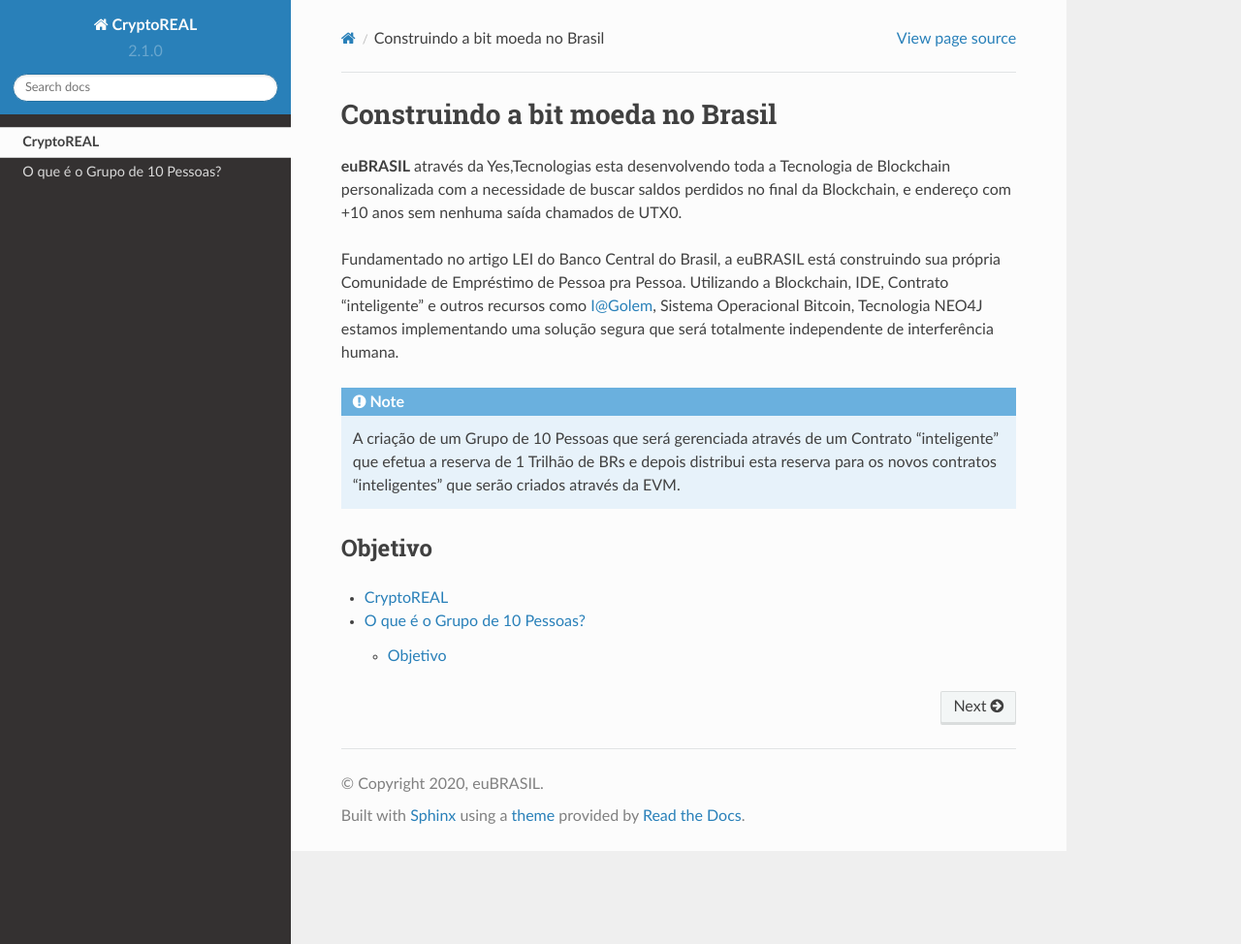
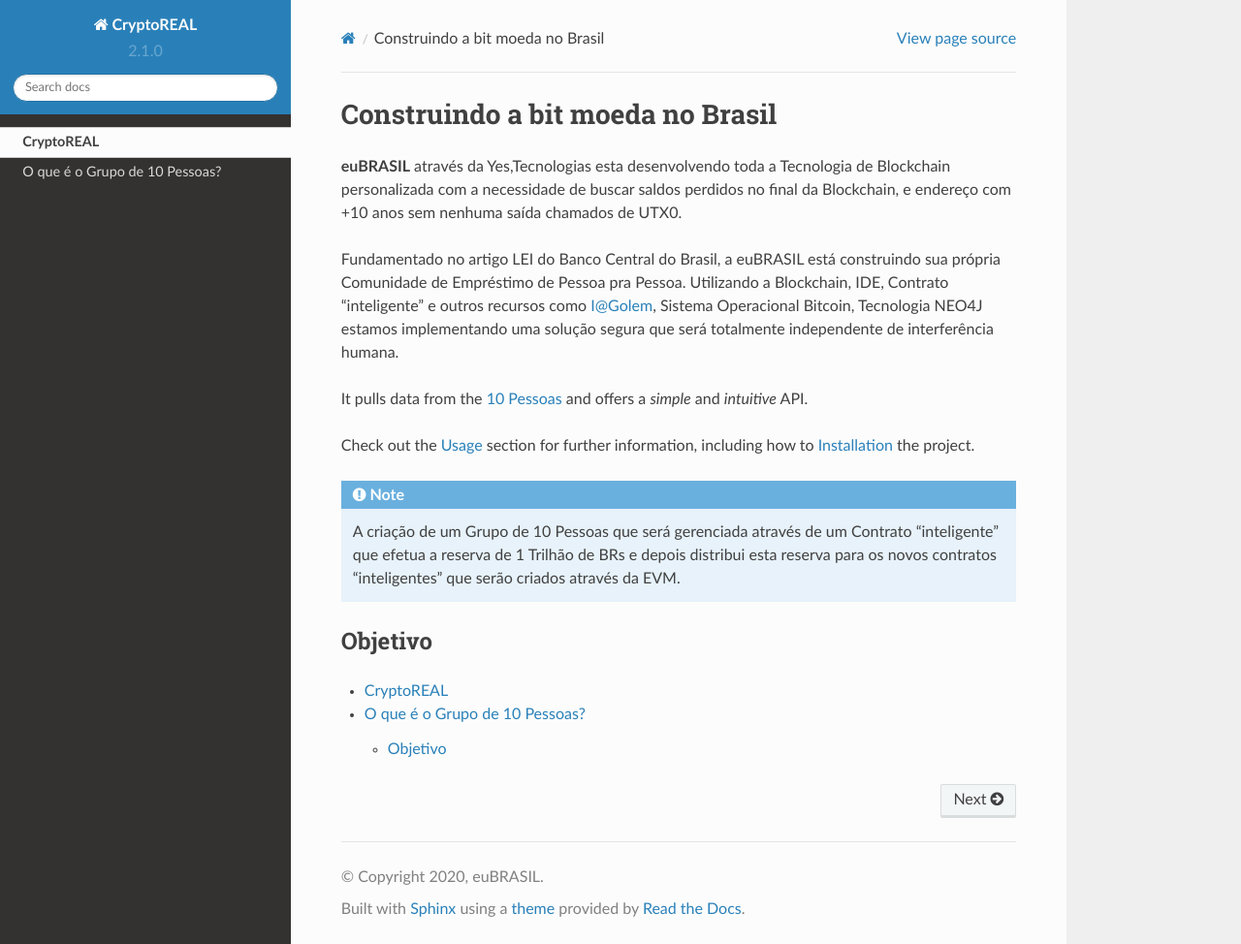
Before and after one commit to euBRASIL/BIT-Moeda, a Sphinx documentation site: the page built from docs/source/index.rst, in a window 1280 px wide and 974 px high. Shown: the whole window at 97% size. Built offline with Sphinx 7.4.7 and the Read the Docs theme 2.0.0, drawn with Linux system fonts in a browser that asks for light colours; pages that are not in the unit, such as notebooks, are missing from menus.

Commit message:
Update index.rst

```diff
--- a/docs/source/index.rst
+++ b/docs/source/index.rst
@@ -4,6 +4,12 @@
 **euBRASIL** através da Yes,Tecnologias esta desenvolvendo toda a Tecnologia de Blockchain personalizada com a necessidade de buscar saldos perdidos no final da Blockchain, e endereço com +10 anos sem nenhuma saída chamados de UTX0.
 
 Fundamentado no artigo LEI do Banco Central do Brasil, a euBRASIL está construindo sua própria Comunidade de Empréstimo de Pessoa pra Pessoa. Utilizando a Blockchain, IDE, Contrato "inteligente" e outros recursos como I@Golem, Sistema Operacional Bitcoin, Tecnologia NEO4J estamos implementando uma solução segura que será totalmente independente de interferência humana.
+
+It pulls data from the `10 Pessoas <https://bit-moeda.readthedocs.io/pt/latest/10Pessoas.html>`_
+and offers a *simple* and *intuitive* API.
+
+Check out the :doc:`usage` section for further information, including
+how to :ref:`installation` the project.
 
 .. note::
 
```
